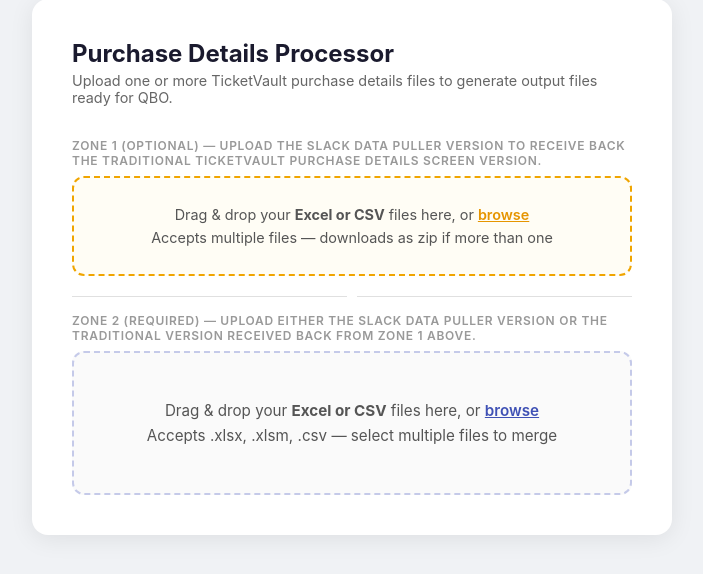
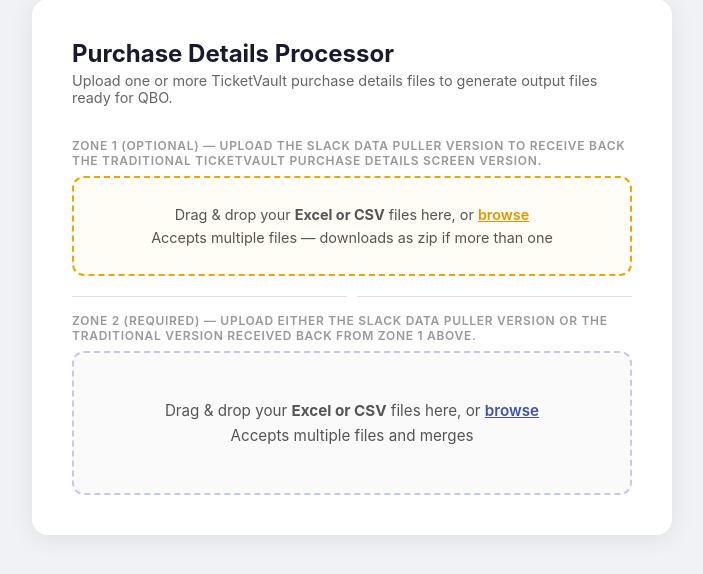
Before and after one commit to ysaccounting/Purchase-Details-Uploads, a Flask app: page / in a window 1280 px wide. Shown: the part 133-707 px from the top of the page, without its empty margins (288-991 px from the left). Run offline with Flask 3, Linux system fonts and the light colour scheme.

Commit message:
Update index.html

```diff
--- a/templates/index.html
+++ b/templates/index.html
@@ -566,7 +566,7 @@
 
   <div id="drop-zone">
     <p>Drag & drop your <strong>Excel or CSV</strong> files here, or <span id="browse-link">browse</span></p>
-    <p class="file-hint">Accepts .xlsx, .xlsm, .csv — select multiple files to merge</p>
+    <p class="file-hint">Accepts multiple files and merges</p>
     <input type="file" id="file-input" accept=".xlsx,.xlsm,.xls,.csv" multiple />
   </div>
 
```
